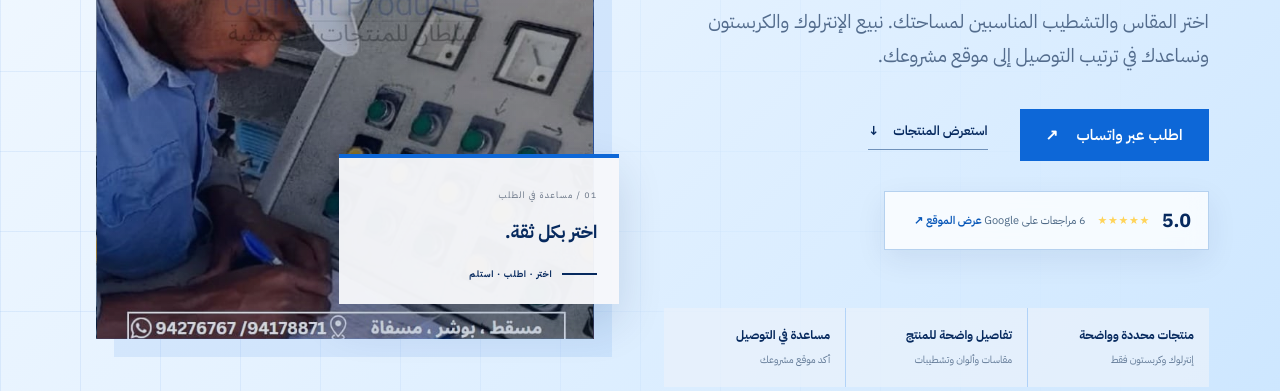
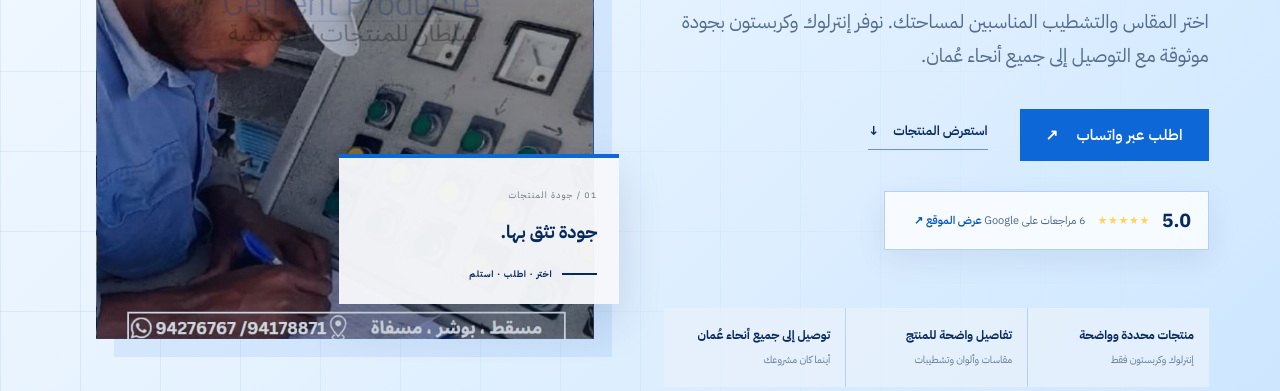
Before and after one commit to Shaima-Alwahaibi/sultan-cement-products, a website: page index.html in a window 1280 px wide. Shown: the part 409-800 px from the top of the page. Drawn offline with Linux system fonts and the light colour scheme.

Commit message:
Highlight quality and Oman-wide delivery
Co-authored-by: Shaima-Alwahaibi <Shaima-Alwahaibi@users.noreply.github.com>

```diff
--- a/index.html
+++ b/index.html
@@ -4,7 +4,7 @@
   <meta charset="utf-8">
   <meta name="viewport" content="width=device-width, initial-scale=1">
   <title>سلطان للمنتجات الأسمنتية</title>
-  <meta name="description" content="سلطان للمنتجات الأسمنتية يبيع ويوصل الإنترلوك والكربستون في مسقط، عُمان. اختر المقاس واللون واطلب عبر واتساب 94178871.">
+  <meta name="description" content="سلطان للمنتجات الأسمنتية يبيع ويوصل الإنترلوك والكربستون إلى جميع أنحاء عُمان. اختر المقاس واللون واطلب عبر واتساب 94178871.">
   <meta name="keywords" content="انترلوك مسقط, كربستون عمان, بيع انترلوك, توصيل انترلوك, interlock Muscat, kerbstone Oman, interlock delivery Oman">
   <meta name="author" content="Sultan Cement Products">
   <meta name="robots" content="index, follow, max-image-preview:large, max-snippet:-1, max-video-preview:-1">
@@ -21,7 +21,7 @@
   <meta property="og:locale:alternate" content="en_OM">
   <meta property="og:site_name" content="Sultan Cement Products">
   <meta property="og:title" content="Sultan Cement Products | Interlock &amp; Kerbstone">
-  <meta property="og:description" content="Friendly sales and delivery of Interlock and Kerbstone products from Misfah As Safil, Muscat.">
+  <meta property="og:description" content="Quality Interlock and Kerbstone products with delivery across Oman.">
   <meta property="og:url" content="https://shaima-alwahaibi.github.io/sultan-cement-products/">
   <meta property="og:image" content="https://shaima-alwahaibi.github.io/sultan-cement-products/og.png">
   <meta property="og:image:width" content="1730">
@@ -44,7 +44,7 @@
         "alternateName": "سلطان للمنتجات الأسمنتية",
         "url": "https://shaima-alwahaibi.github.io/sultan-cement-products/",
         "image": "https://shaima-alwahaibi.github.io/sultan-cement-products/logo.png",
-        "description": "Seller and delivery provider of Interlock paving products and Kerbstones in Misfah As Safil, Muscat, Oman.",
+        "description": "Seller of quality Interlock paving products and Kerbstones with delivery across Oman.",
         "telephone": ["+96894178871", "+96894276767"],
         "address": {
           "@type": "PostalAddress",
@@ -111,7 +111,7 @@
         <div class="hero-copy reveal">
           <p class="eyebrow"><span></span> Interlock &amp; Kerbstone sales · Muscat, Oman</p>
           <h1 id="hero-title">Interlock and Kerbstone, <em>delivered for your project.</em></h1>
-          <p class="hero-lede">Choose the size and finish that suit your space. We sell Interlock and Kerbstone products and help arrange delivery to your project location.</p>
+          <p class="hero-lede">Choose the size and finish that suit your space. We sell quality Interlock and Kerbstone products with delivery across Oman.</p>
           <div class="hero-actions">
             <a class="button" data-whatsapp-order href="https://wa.me/96894178871?text=%D9%85%D8%B1%D8%AD%D8%A8%D8%A7%D9%8B%D8%8C%20%D8%A3%D8%B1%D8%BA%D8%A8%20%D9%81%D9%8A%20%D8%B7%D9%84%D8%A8%20%D8%B9%D8%B1%D8%B6%20%D8%B3%D8%B9%D8%B1%20%D9%85%D9%86%20%D9%85%D8%B5%D9%86%D8%B9%20%D8%B3%D9%84%D8%B7%D8%A7%D9%86." rel="noopener">Get a WhatsApp quote <span aria-hidden="true">↗</span></a>
             <a class="text-link" href="#products">Explore products <span aria-hidden="true">↓</span></a>
@@ -122,14 +122,14 @@
           <ul class="hero-points" aria-label="Service highlights">
             <li><strong>Focused range</strong><span>Interlock &amp; Kerbstone only</span></li>
             <li><strong>Clear product details</strong><span>Sizes, colours &amp; finishes</span></li>
-            <li><strong>Delivery support</strong><span>Confirm your project location</span></li>
+            <li><strong>Delivery across Oman</strong><span>Wherever your project is</span></li>
           </ul>
         </div>
         <div class="hero-visual reveal">
           <div class="visual-main" role="img" aria-label="Sultan Cement Products team member preparing customer order records"></div>
           <div class="spec-card">
-            <span>01 / Order support</span>
-            <strong>Choose with confidence.</strong>
+            <span>01 / Product quality</span>
+            <strong>Quality you can trust.</strong>
             <div class="spec-line"><i></i><b>Select · Order · Deliver</b></div>
           </div>
           <span class="vertical-label">SULTAN · MUSCAT · OMAN</span>
@@ -197,7 +197,7 @@
         <div class="benefit-list">
           <article class="benefit reveal"><span>01</span><div><h3>A focused product range</h3><p>We sell only Interlock and Kerbstone, so our catalogue stays clear and easy to browse.</p></div></article>
           <article class="benefit reveal"><span>02</span><div><h3>Choose by size and finish</h3><p>Compare the available sizes and colours, then send us the product that fits your space.</p></div></article>
-          <article class="benefit reveal"><span>03</span><div><h3>Order and delivery support</h3><p>Message our Muscat team on WhatsApp to confirm availability, pricing and delivery details.</p></div></article>
+          <article class="benefit reveal"><span>03</span><div><h3>Delivery across Oman</h3><p>Message our Muscat team on WhatsApp to confirm availability, pricing and delivery to your project anywhere in Oman.</p></div></article>
         </div>
       </div>
     </section>
@@ -240,7 +240,7 @@
 
   <footer class="site-footer">
     <div class="container footer-grid">
-      <div><a class="brand footer-brand" href="#top"><img class="brand-logo" src="logo.png" alt="Sultan Cement Products | سلطان للمنتجات الأسمنتية" width="503" height="496"></a><p>Friendly sales and delivery of Interlock and Kerbstone products in Muscat, Oman.</p></div>
+      <div><a class="brand footer-brand" href="#top"><img class="brand-logo" src="logo.png" alt="Sultan Cement Products | سلطان للمنتجات الأسمنتية" width="503" height="496"></a><p>Quality Interlock and Kerbstone products with delivery across Oman.</p></div>
       <div><h2>Products</h2><a href="#products">Interlock pavers</a><a href="#products">Kerbstones</a></div>
       <div><h2>Company</h2><a href="#why-us">Why Sultan</a><a href="#contact">Contact</a></div>
       <div><h2>Contact</h2><a class="whatsapp-number" data-whatsapp-order href="https://wa.me/96894178871" rel="noopener">Order: <bdi dir="ltr">+968 9417 8871</bdi></a><a href="tel:+96894276767"><bdi dir="ltr">+968 9427 6767</bdi></a><span>Misfah As Safil, Muscat</span><a data-whatsapp-order href="https://wa.me/96894178871" rel="noopener">WhatsApp ↗</a><a href="https://www.instagram.com/sultan.interlock?igsh=OWl6ZWYwY3oybnZz" target="_blank" rel="noopener">Instagram ↗</a><a href="https://maps.app.goo.gl/aPfkAR3k5hCSCZeQ8?g_st=iw" rel="noopener">Google Maps ↗</a></div>
--- a/script.js
+++ b/script.js
@@ -9,7 +9,7 @@
   'Interlock & Kerbstone sales · Muscat, Oman': 'بيع وتوصيل الإنترلوك والكربستون · مسقط، عُمان',
   'Interlock and Kerbstone,': 'إنترلوك وكربستون',
   'delivered for your project.': 'نوصلهما إلى مشروعك.',
-  'Choose the size and finish that suit your space. We sell Interlock and Kerbstone products and help arrange delivery to your project location.': 'اختر المقاس والتشطيب المناسبين لمساحتك. نبيع الإنترلوك والكربستون ونساعدك في ترتيب التوصيل إلى موقع مشروعك.',
+  'Choose the size and finish that suit your space. We sell quality Interlock and Kerbstone products with delivery across Oman.': 'اختر المقاس والتشطيب المناسبين لمساحتك. نوفر إنترلوك وكربستون بجودة موثوقة مع التوصيل إلى جميع أنحاء عُمان.',
   'Get a WhatsApp quote': 'اطلب عبر واتساب',
   'Explore products': 'استعرض المنتجات',
   '6 Google reviews': '6 مراجعات على Google',
@@ -18,12 +18,12 @@
   'Interlock & Kerbstone only': 'إنترلوك وكربستون فقط',
   'Clear product details': 'تفاصيل واضحة للمنتج',
   'Sizes, colours & finishes': 'مقاسات وألوان وتشطيبات',
-  'Delivery support': 'مساعدة في التوصيل',
-  'Confirm your project location': 'أكد موقع مشروعك',
+  'Delivery across Oman': 'توصيل إلى جميع أنحاء عُمان',
+  'Wherever your project is': 'أينما كان مشروعك',
   'Misfah As Safil': 'المسفاة السفلى',
   'Muscat, Sultanate of Oman': 'مسقط، سلطنة عُمان',
-  '01 / Order support': '01 / مساعدة في الطلب',
-  'Choose with confidence.': 'اختر بكل ثقة.',
+  '01 / Product quality': '01 / جودة المنتجات',
+  'Quality you can trust.': 'جودة تثق بها.',
   'Select · Order · Deliver': 'اختر · اطلب · استلم',
   'SULTAN · MUSCAT · OMAN': 'سلطان · مسقط · عُمان',
   'CUSTOMERS HIGHLIGHT': 'مميزاتنا للعملاء',
@@ -60,8 +60,7 @@
   'We sell only Interlock and Kerbstone, so our catalogue stays clear and easy to browse.': 'نبيع الإنترلوك والكربستون فقط، لذلك يبقى كتالوجنا واضحاً وسهل التصفح.',
   'Choose by size and finish': 'اختر حسب المقاس والتشطيب',
   'Compare the available sizes and colours, then send us the product that fits your space.': 'قارن بين المقاسات والألوان المتوفرة، ثم أرسل لنا المنتج المناسب لمساحتك.',
-  'Order and delivery support': 'مساعدة في الطلب والتوصيل',
-  'Message our Muscat team on WhatsApp to confirm availability, pricing and delivery details.': 'راسل فريقنا في مسقط عبر واتساب لتأكيد التوفر والسعر وتفاصيل التوصيل.',
+  'Message our Muscat team on WhatsApp to confirm availability, pricing and delivery to your project anywhere in Oman.': 'راسل فريقنا في مسقط عبر واتساب لتأكيد التوفر والسعر والتوصيل إلى مشروعك في أي مكان داخل عُمان.',
   'Contact Sultan': 'تواصل مع سلطان',
   'Visit, call or follow us.': 'زورونا أو تواصلوا معنا أو تابعونا.',
   'Choose the easiest way to reach our team, view our latest products or find our location in Muscat.': 'اختر الطريقة الأسهل للتواصل مع فريقنا أو مشاهدة أحدث منتجاتنا أو الوصول إلى موقعنا في مسقط.',
@@ -94,7 +93,7 @@
   'The right Interlock or Kerbstone is one message away.': 'الإنترلوك أو الكربستون المناسب على بُعد رسالة واحدة.',
   'Request a WhatsApp quote ↗': 'اطلب عرض سعر عبر واتساب ↗',
   'Order on WhatsApp:': 'للطلب عبر واتساب:',
-  'Friendly sales and delivery of Interlock and Kerbstone products in Muscat, Oman.': 'بيع وتوصيل الإنترلوك والكربستون بخدمة ودودة في مسقط، عُمان.',
+  'Quality Interlock and Kerbstone products with delivery across Oman.': 'إنترلوك وكربستون بجودة موثوقة مع التوصيل إلى جميع أنحاء عُمان.',
   'Interlock pavers': 'بلاط الإنترلوك',
   'Kerbstones': 'الكربستون',
   'Company': 'الشركة',
@@ -111,12 +110,12 @@
 const pageMeta = {
   ar: {
     title: 'سلطان للمنتجات الأسمنتية',
-    description: 'سلطان للمنتجات الأسمنتية يبيع ويوصل الإنترلوك والكربستون في مسقط، عُمان. للطلب عبر واتساب 94178871.',
+    description: 'سلطان للمنتجات الأسمنتية يوفر إنترلوك وكربستون بجودة موثوقة مع التوصيل إلى جميع أنحاء عُمان. للطلب عبر واتساب 94178871.',
     orderMessage: 'مرحباً، أرغب في طلب إنترلوك أو كربستون من سلطان للمنتجات الأسمنتية. المنتج والمقاس والكمية وموقع التوصيل هي:'
   },
   en: {
     title: 'Sultan Cement Products',
-    description: 'Sultan Cement Products sells and delivers Interlock and Kerbstone products from Misfah As Safil, Muscat. Order on WhatsApp +968 9417 8871.',
+    description: 'Sultan Cement Products offers quality Interlock and Kerbstone products with delivery across Oman. Order on WhatsApp +968 9417 8871.',
     orderMessage: 'Hello Sultan Cement Products, I would like to order Interlock or Kerbstone. My product, size, quantity and delivery location are:'
   }
 };
```
